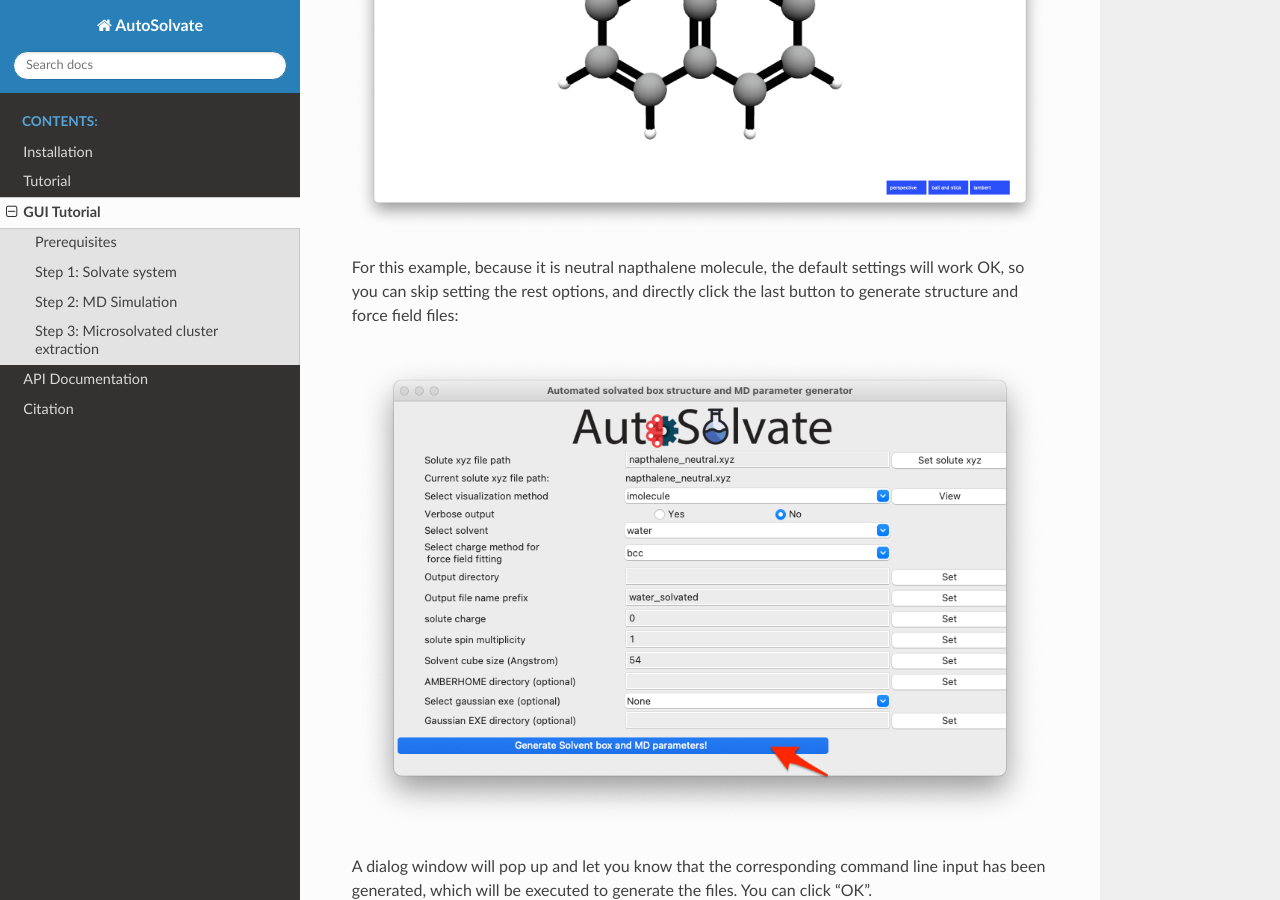
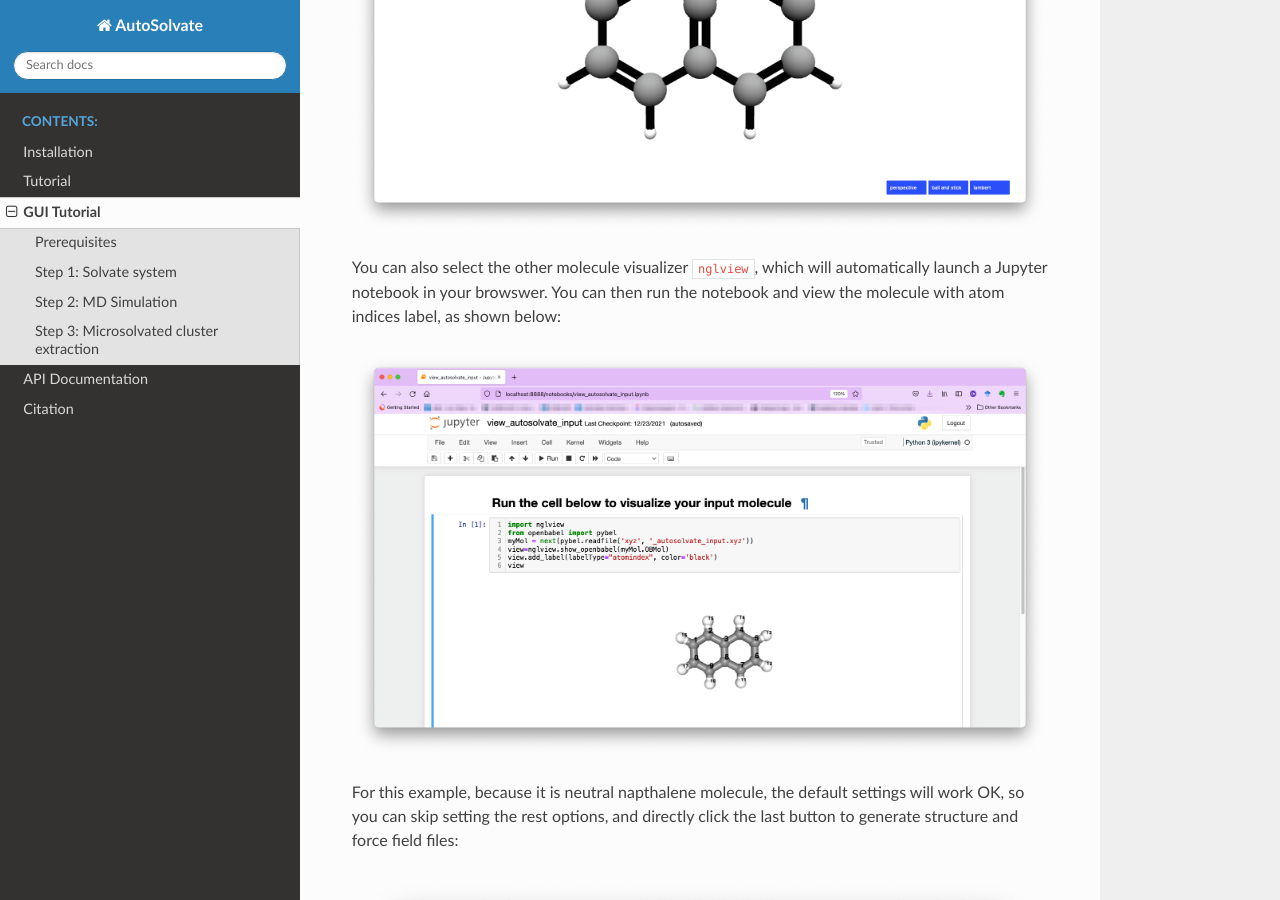
Before and after one commit to Liu-group/AutoSolvate, a Sphinx documentation site: the page built from docs/tutorialGUI.rst, in a window 1280 px wide and 900 px high, scrolled down 4423 px. Built offline with Sphinx 7.4.7 and the Read the Docs theme 2.0.0, drawn with Linux system fonts in a browser that asks for light colours; the version number could not be read and is left out.

Commit message:
Added GUI documentation about NGLview

```diff
--- a/docs/tutorialGUI.rst
+++ b/docs/tutorialGUI.rst
@@ -67,6 +67,11 @@
 By default, we use the ``imolecule`` package to view the molecule, and you will see a new window in your default web browswer, as shown below.
 
 .. image:: _images/tutorial1_6.png
+   :width: 800
+
+You can also select the other molecule visualizer ``nglview``, which will automatically launch a Jupyter notebook in your browswer. You can then run the notebook and view the molecule with atom indices label, as shown below:
+
+.. image:: _images/tutorial1_6_2.png
    :width: 800
 
 For this example, because it is neutral napthalene molecule, the default settings will work OK, so you can skip setting the rest options, and directly click the last button to generate structure and force field files:
```
Also changed, not shown: docs/_images/tutorial1_6_2.png (added).
